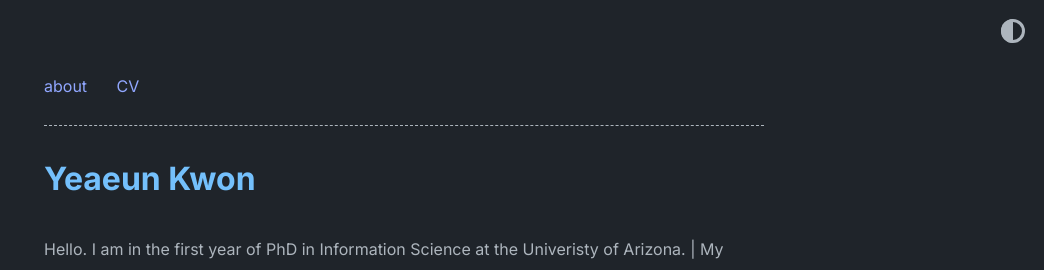
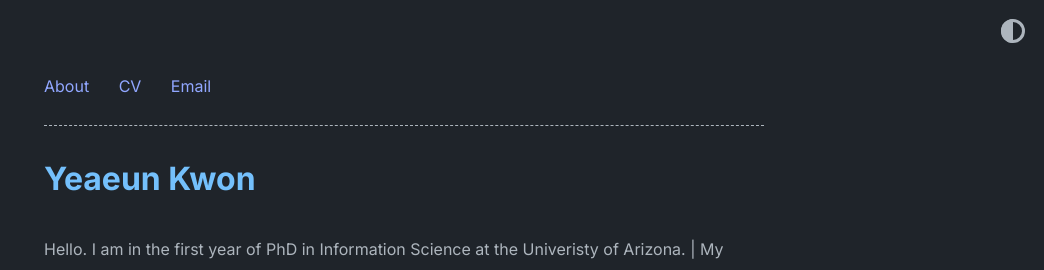
Before and after one commit to yeaeunkwon/yeaeunkwon.github.io, a Jekyll site: the page built from index.md, in a window 1280 px wide. Shown: the top 270 px of the page, without its empty margins (236-1280 px from the left). Built offline with Jekyll 4.4.1, drawn with Linux system fonts in a browser that asks for light colours.

Commit message:
Update home.yml

```diff
--- a/_data/home.yml
+++ b/_data/home.yml
@@ -1,9 +1,12 @@
 navbar_entries:
-  - title: about
+  - title: About
     url: about
 
   - title: CV
     url: https://drive.google.com/file/d/1HhVE-_tlZcou8nE0hVhJffIzmoKzUheD/view?usp=sharing
+
+  - title: Email
+    url: yeaeunkwon@arizona.edu
 
 misc_entries:
   - title: this is an example vertical list
```
